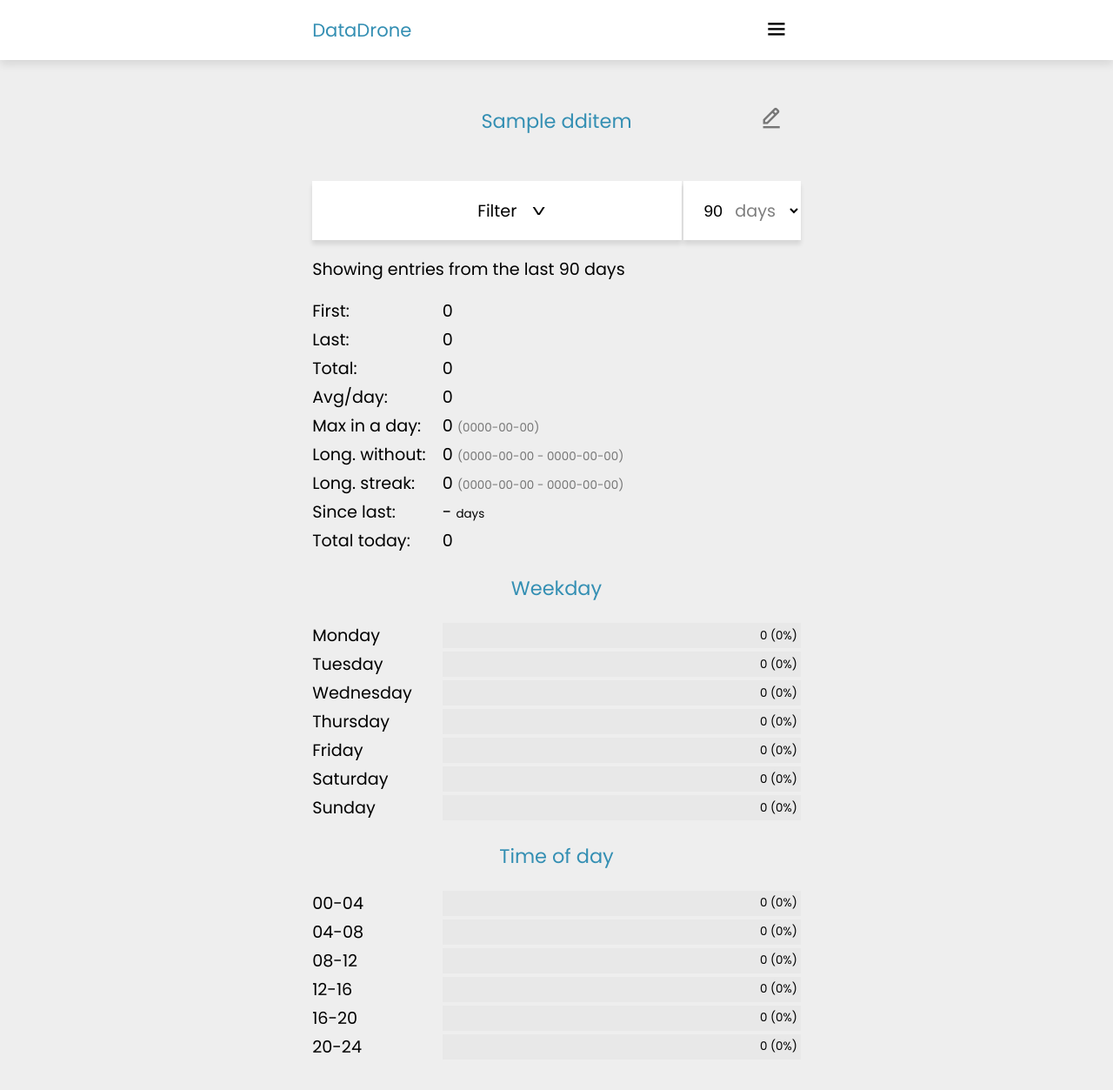
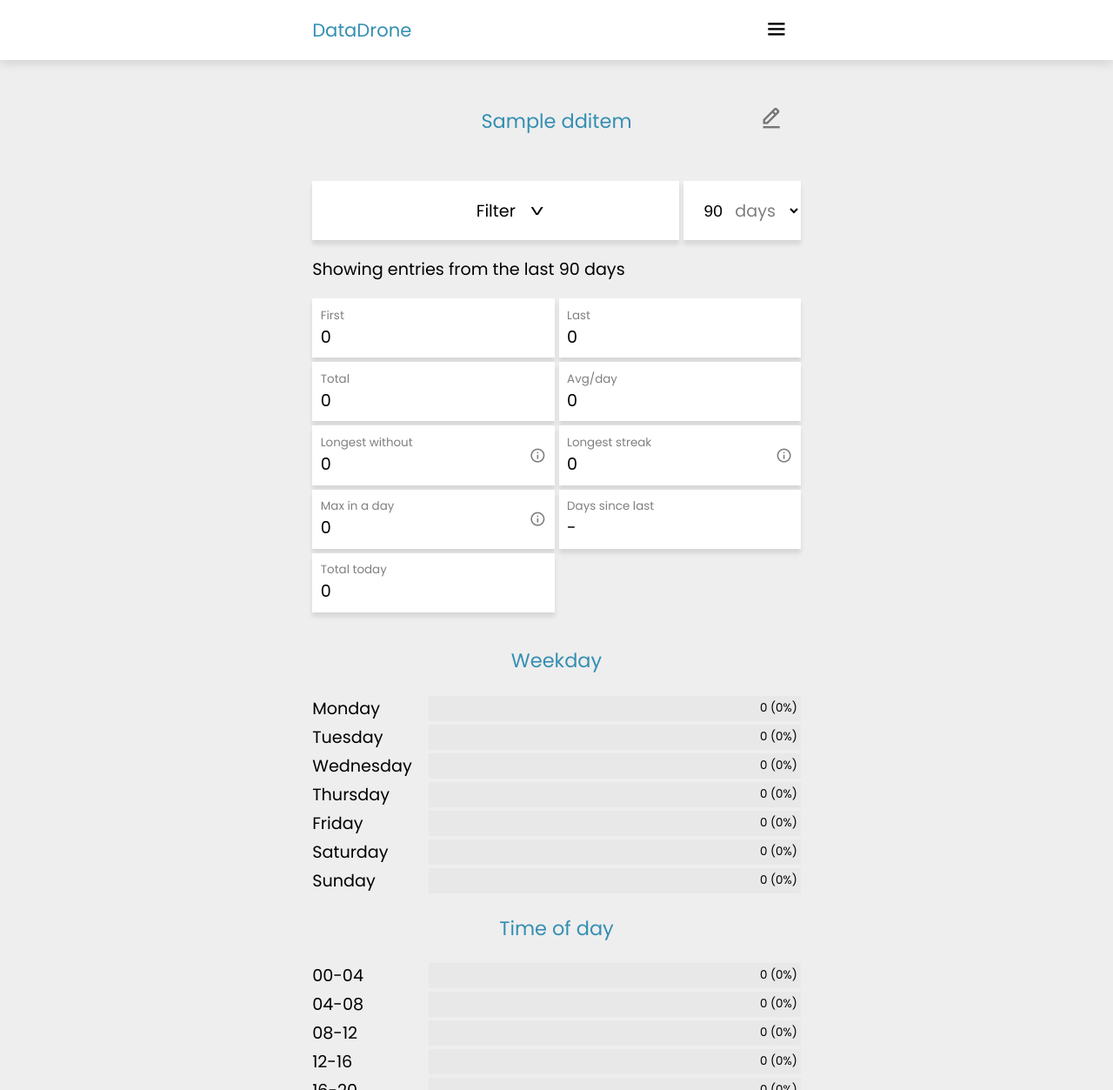
Before and after one commit to SamuelRosander/datadrone, a Flask app: page /items/1/ in a window 1280 px wide. Shown: the top 1253 px of the page at 87% size. Run offline with Flask 3, Linux system fonts and the light colour scheme; a user stored in the database is signed in; tables that the repository leaves empty hold one stand-in row (values such as "Sample post"); some libraries are stand-ins or nearby versions.

Commit message:
Change details stats look

```diff
--- a/datadrone/static/style.css
+++ b/datadrone/static/style.css
@@ -517,7 +517,7 @@ input[type="checkbox"]:checked + .login-checkbox-label::after {
 .filter-header {
     display:flex;
     justify-content: space-between;
-    gap: 2px;
+    gap: 5px;
 }
 
 .filter-button {
@@ -587,7 +587,34 @@ input[type="checkbox"]:checked + .login-checkbox-label::after {
     margin: 1rem 0;
 }
 
-.details-grid {
+.details-grid-stats {
+    display: grid;
+    grid-template-columns: 1fr 1fr;
+    grid-gap: 5px;
+    margin-bottom: 1rem;
+}
+
+.statsbox {
+    padding: 0.5rem;
+    background-color: var(--form-color);
+    box-shadow: 0 5px 5px rgba(0,0,0,0.1);
+    position: relative;
+}
+
+.statsbox .label {
+    font-size: 0.7rem;
+    opacity: 0.5;
+}
+
+.statsbox i {
+    opacity: 0.5;
+    position: absolute;
+    right: 0.5rem;
+    top: 50%;
+    transform: translateY(-50%);
+}
+
+.details-grid-bars {
     display: grid;
     grid-template-columns: auto 1fr;
     grid-column-gap: 1rem;
@@ -596,11 +623,24 @@ input[type="checkbox"]:checked + .login-checkbox-label::after {
 }
 
 .date-info {
-    opacity: 0.5;
     font-size: 0.7rem;
+    position: absolute;
+    background-color: var(--form-color-secondary);
+    right: 0.5rem;
+    /* bottom: 0.5rem; */
+    /* left: 0.5rem; */
+    bottom: -1rem;
+    padding: 5px;
+    box-shadow: 0 5px 5px rgba(0,0,0,0.1);;
+    opacity: 0;
+    z-index: 10;
 }
 
-.details-grid > h3 {
+.statsbox:hover .date-info {
+    opacity: 1;
+}
+
+.details-grid-bars > h3 {
     grid-column: span 2;
     margin-top: 1rem;
 }
--- a/datadrone/templates/details.html
+++ b/datadrone/templates/details.html
@@ -68,45 +68,73 @@
     Showing entries from the last {{ days }} days
     {% endif %}
 </div>
+  <div class="details-grid-stats">
+    <div class="statsbox">
+      <div class="label">First</div>
+      {{ stats['first'].strftime('%Y-%m-%d %H:%M')
+        if not stats['first'] == 0 else 0 }}
+    </div>
 
-<div class="details-grid">
-    <div>First:</div>
-    <div>{{ stats['first'].strftime('%Y-%m-%d %H:%M')
-        if not stats['first'] == 0 else 0 }}</div>
-    <div>Last:</div>
-   <div>{{ stats['last'].strftime('%Y-%m-%d %H:%M')
-        if not stats['first'] == 0 else 0 }}</div>
-    <div>Total:</div>
-    <div>{{ stats['total'] }}</div>
-    <div>Avg/day:</div>
-    <div>{{ stats['average_a_day'] }}</div>
-    <div>Max in a day:</div>
-    <div>{{ stats['max_in_a_day'] }}
-        <span class="date-info">
+    <div class="statsbox">
+      <div class="label">Last</div>
+      {{ stats['last'].strftime('%Y-%m-%d %H:%M')
+        if not stats['first'] == 0 else 0 }}
+    </div>
+
+    <div class="statsbox">
+      <div class="label">Total</div>
+      {{ stats['total'] }}
+    </div>
+
+    <div class="statsbox">
+      <div class="label">Avg/day</div>
+      {{ stats['average_a_day'] }}
+    </div>
+
+    <div class="statsbox">
+      <div class="label" title="Longest without">Longest without</div>
+      <i class='bx bx-info-circle'></i>
+      {{ stats['longest_without'] }}
+      <div class="date-info">
+          ({{ stats['longest_without_start'] }} -
+          {{ stats['longest_without_end'] }})
+        </div>
+    </div>
+
+    <div class="statsbox">
+      <div class="label" title="Longest streak">Longest streak</div>
+      <div class="flexrow">
+          {{ stats['longest_streak'] }}
+          <i class='bx bx-info-circle'></i>
+          <div class="date-info">
+              ({{ stats['longest_streak_start'] }} -
+              {{ stats['longest_streak_end'] }})
+          </div>
+        </div>
+    </div>
+
+    <div class="statsbox">
+      <div class="label">Max in a day</div>
+      <div class="flexrow">
+        {{ stats['max_in_a_day'] }}
+        <i class='bx bx-info-circle'></i>
+        <div class="date-info">
             ({{ stats['max_in_a_day-date'] }})
-        </span>
+        </div>
+      </div>
     </div>
-    <div title="Longest without">Long. without:</div>
-    <div>{{ stats['longest_without'] }}
-        <span class="date-info">
-            ({{ stats['longest_without_start'] }} -
-            {{ stats['longest_without_end'] }})
-        </span>
+
+    <div class="statsbox">
+      <div class="label">Days since last</div>
+      {{ stats['days_since_last'] }}
     </div>
-    <div title="Longest streak">Long. streak:</div>
-    <div>{{ stats['longest_streak'] }}
-        <span class="date-info">
-            ({{ stats['longest_streak_start'] }} -
-            {{ stats['longest_streak_end'] }})
-        </span>
+
+    <div class="statsbox">
+      <div class="label">Total today</div>
+      {{ stats['total_today'] }}
     </div>
-    <div>Since last:</div>
-    <div>{{ stats['days_since_last'] }}
-        <span class="small-text">days</span>
-    </div>
-    <div>Total today:</div>
-    <div>{{ stats['total_today'] }}</div>
-
+</div>
+<div class="details-grid-bars">
     <h3>Weekday</h3>
     {% for day, count in stats["weekday"].items() %}
     {% set percent=(count/stats["total"]*100)|round|int
```
